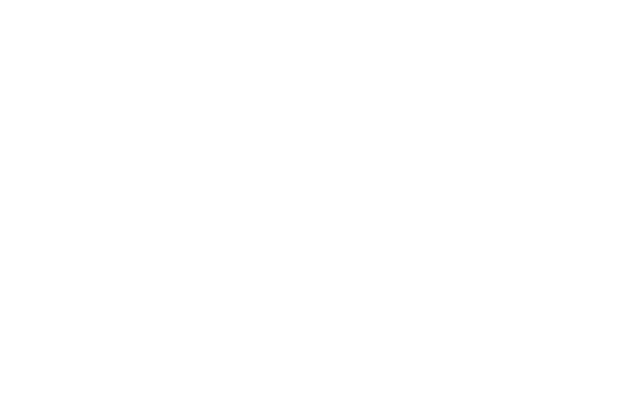
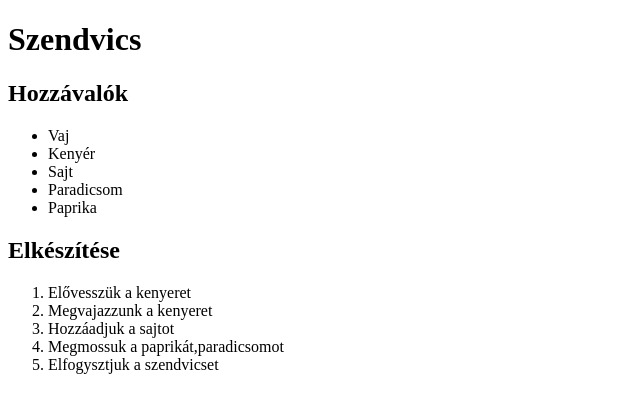
Before and after one commit to bandiandra/Recept, a plain HTML site: page index.html in a window 1280 px wide. Shown: the whole page, without its empty margins (0-640 px from the left). Drawn offline with Linux system fonts and the light colour scheme.

Commit message:
Update index.html

```diff
--- a/index.html
+++ b/index.html
@@ -7,6 +7,26 @@
     <title>Document</title>
 </head>
 <body>
+    <h1>Szendvics</h1>
+
+    <h2>Hozzávalók</h2>
+    <ul>
+        <li>Vaj</li>
+        <li>Kenyér</li>
+        <li>Sajt</li>
+        <li>Paradicsom</li>
+        <li>Paprika</li>
+      </ul>
+
+      <h2>Elkészítése</h2>
+      <ol>
+        <li>Elővesszük a kenyeret</li>
+        <li>Megvajazzunk a kenyeret</li>
+        <li>Hozzáadjuk a sajtot</li>
+        <li>Megmossuk a paprikát,paradicsomot</li>
+        <li>Elfogysztjuk a szendvicset</li>
+    </ol>
 
 </body>
+
 </html>
```
